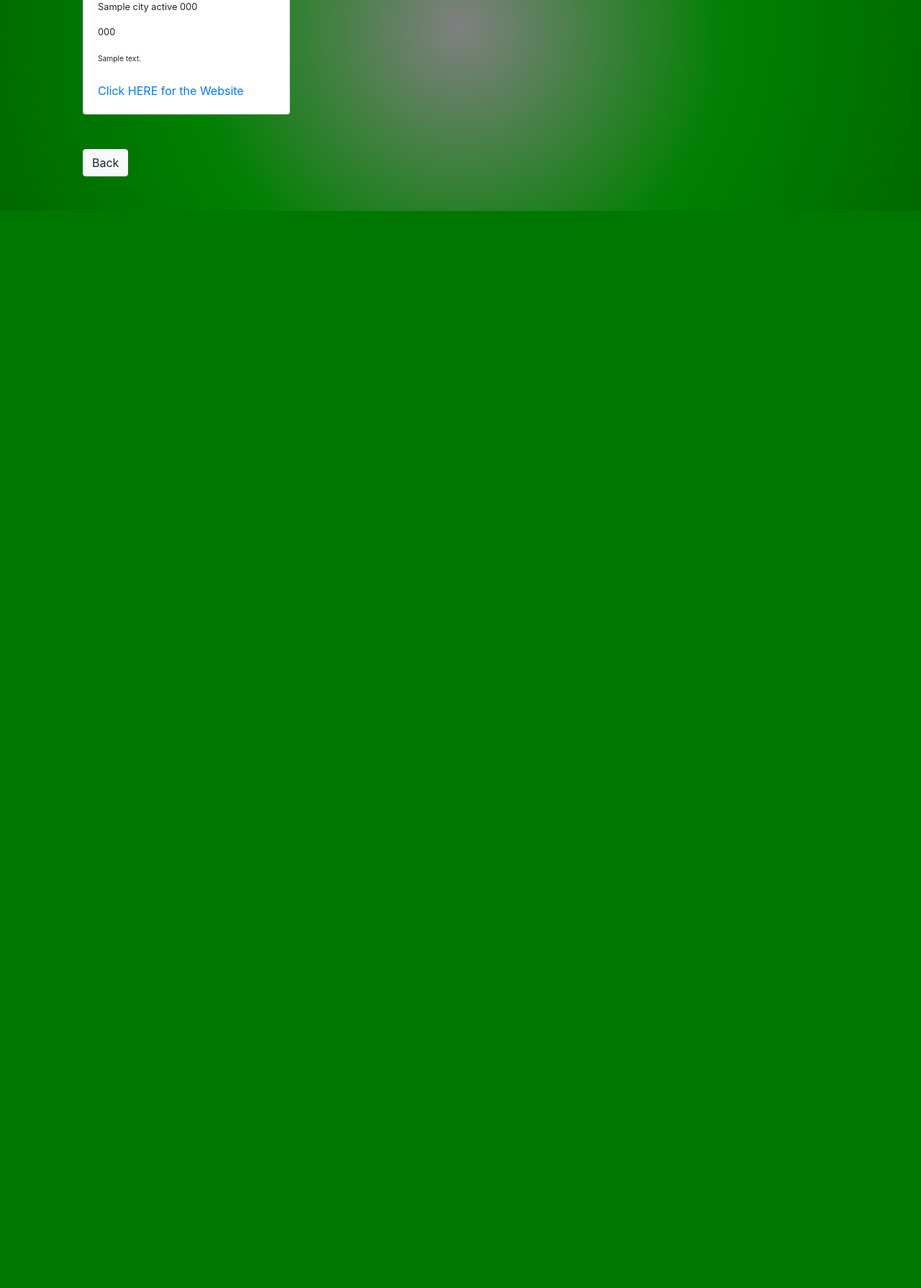
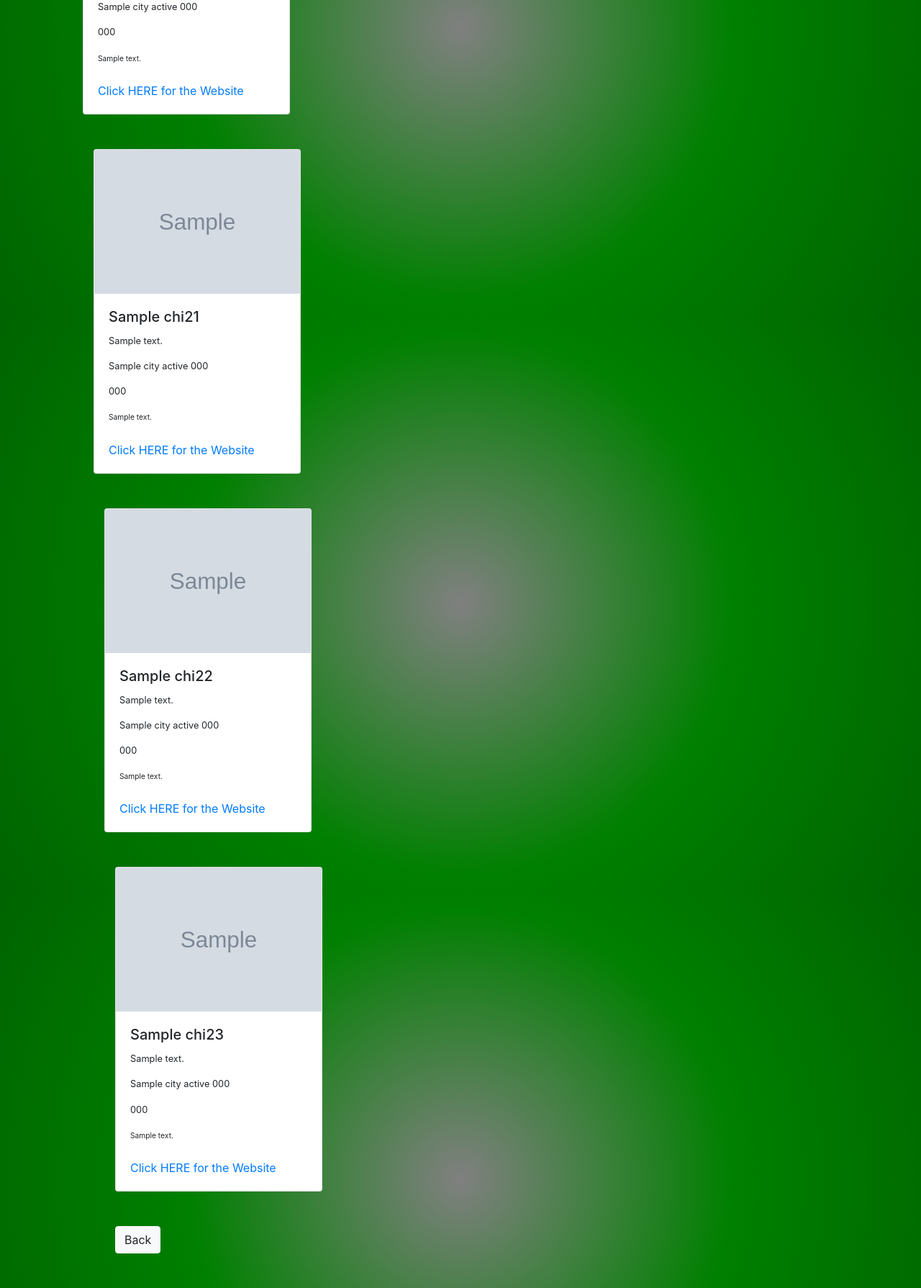
Before and after one commit to courthub74/FoodBank-Frontend, a Django app: template foodbankviews/templates/chicago.html in a window 1280 px wide. Shown: the part 3562-5351 px from the top of the page at 72% size. Before the commit the page ends 3855 px from the top, so only its background shows below. Run offline with Django 3.2, Linux system fonts and the light colour scheme; the template is opened without the code that fills it: most values are stand-ins (such as "Sample title", 1, 10 or a date in 2020); grey boxes marked "Sample" are stand-in pictures; some libraries are stand-ins or nearby versions.

Commit message:
Ready for Detroit

```diff
--- a/foodbankviews/templates/chicago.html
+++ b/foodbankviews/templates/chicago.html
@@ -144,6 +144,62 @@
 
 		<br><br>
 
+
+	<div class="container">
+		<div class="card" style="width: 18rem;">
+		  <img src="{{ chi21.photo }}" class="card-img-top" height="200">
+		  <div class="card-body">
+		  	<div class="small">
+			    <h5 class="card-title">{{ chi21.name }}</h5>
+			    <p class="card-text">{{ chi21.address }}</p>
+			    <p class="card-text">{{ chi21.city }} {{ chi21.state }} {{ chi21.zipcode }}</p>
+			    <p class="card-text">{{ chi21.phone }}</p>
+			    <p class="card-text"><small>{{ chi21.details }}</small></p>
+			</div>
+			<br>
+		    <a href="{{ chi21.weblink }}" class="_blank">Click HERE for the Website</a>
+		  </div>
+		</div>
+
+		<br><br>
+
+
+	<div class="container">
+		<div class="card" style="width: 18rem;">
+		  <img src="{{ chi22.photo }}" class="card-img-top" height="200">
+		  <div class="card-body">
+		  	<div class="small">
+			    <h5 class="card-title">{{ chi22.name }}</h5>
+			    <p class="card-text">{{ chi22.address }}</p>
+			    <p class="card-text">{{ chi22.city }} {{ chi22.state }} {{ chi22.zipcode }}</p>
+			    <p class="card-text">{{ chi22.phone }}</p>
+			    <p class="card-text"><small>{{ chi22.details }}</small></p>
+			</div>
+			<br>
+		    <a href="{{ chi22.weblink }}" class="_blank">Click HERE for the Website</a>
+		  </div>
+		</div>
+
+		<br><br>
+
+	<div class="container">
+		<div class="card" style="width: 18rem;">
+		  <img src="{{ chi23.photo }}" class="card-img-top" height="200">
+		  <div class="card-body">
+		  	<div class="small">
+			    <h5 class="card-title">{{ chi23.name }}</h5>
+			    <p class="card-text">{{ chi23.address }}</p>
+			    <p class="card-text">{{ chi23.city }} {{ chi23.state }} {{ chi23.zipcode }}</p>
+			    <p class="card-text">{{ chi23.phone }}</p>
+			    <p class="card-text"><small>{{ chi23.details }}</small></p>
+			</div>
+			<br>
+		    <a href="{{ chi23.weblink }}" class="_blank">Click HERE for the Website</a>
+		  </div>
+		</div>
+
+		<br><br>
+
 		<a href="{% url 'illinois' %}"><button type="button" class="btn btn-light">Back</button>
 
 	</div>
--- a/foodbankviews/urls.py
+++ b/foodbankviews/urls.py
@@ -10,6 +10,8 @@ urlpatterns = [
     path('southfield/', views.southfield, name="southfield"),
 
     path('illinois/', views.illinois, name="illinois"),
+    path('northchicago/', views.chicagonord, name="chicagonord"),
     path('chicago/', views.chicago, name="chicago"),
     path('oakpark/', views.oakpark, name="oakpark"),
+    path('peoria/', views.peoria, name="peoria"),
 ]
```
Also changed, not shown: foodbankviews/templates/illinois.html (+11 -1 lines), foodbankviews/templates/northchicago.html (added, +39 -0 lines), foodbankviews/templates/oakpark.html (+7 -8 lines), foodbankviews/templates/peoria.html (added, +35 -0 lines), foodbankviews/views.py (+38 -1 lines).
